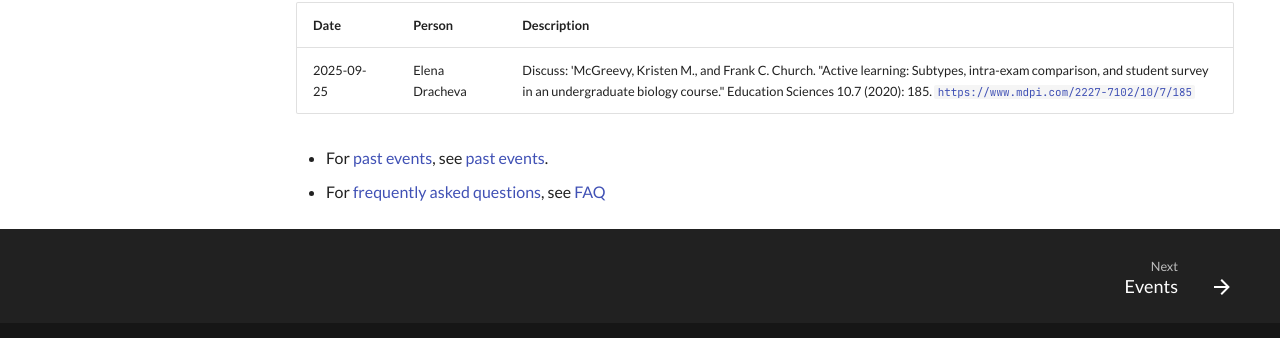
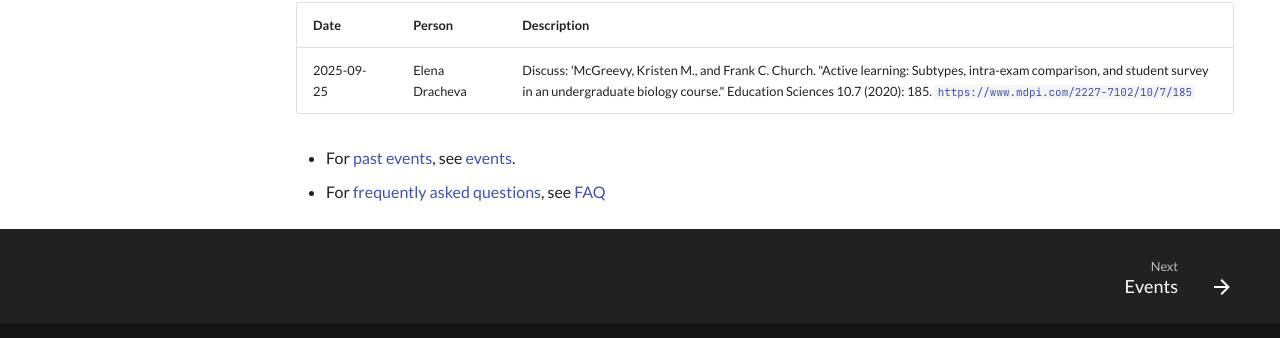
Before and after one commit to NBISweden/teaching_literature_club, an MkDocs documentation site: the page built from docs/README.md, in a window 1280 px wide and 921 px high. Shown: the part 554-892 px from the top of the window. Built offline with MkDocs 1.6.1 and Material for MkDocs 9.7.7, drawn with Linux system fonts in a browser that asks for light colours; comment, search, counter and statistics services are not loaded.

Commit message:
Fix links

```diff
--- a/docs/README.md
+++ b/docs/README.md
@@ -39,5 +39,5 @@
 
 <!-- markdownlint-enable MD013 -->
 
-- For [past events](past_events.md), see [past events](past_events.md).
+- For [past events](events.md), see [events](events.md).
 - For [frequently asked questions](faq.md), see [FAQ](faq.md)
```
